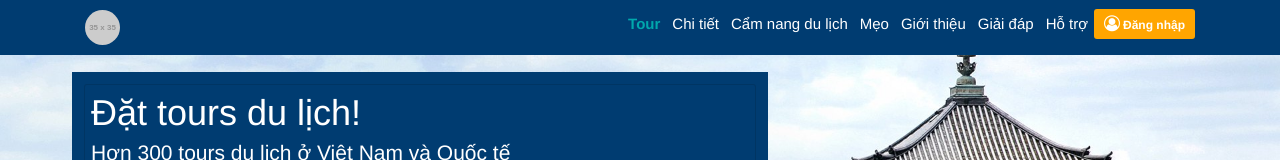
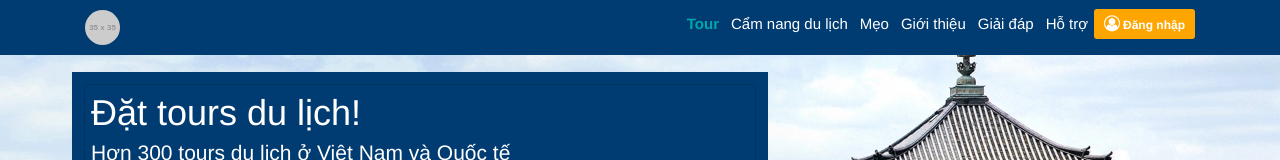
Before and after one commit to danhthanh418/wego-web, a React (Create React App) app: page / in a window 1280 px wide. Shown: the top 160 px of the page. Built offline with nearby package versions, Linux system fonts and the light colour scheme.

Commit message:
remove Chi tiet on NAV

```diff
--- a/src/components/CustomRouter.js
+++ b/src/components/CustomRouter.js
@@ -8,6 +8,7 @@ import Login from './Login'
 import TourDetail from './TourDetail'
 import Route  from 'react-router-dom/Route'
 import SearchDetail from './SearchDetail';
+import Tips from './Tips';
 class CustomRouter extends Component {
     render() {
         return (
@@ -15,7 +16,7 @@ class CustomRouter extends Component {
                 <Route exact path="/"  component={Tour}></Route>
                 <Route exact path="/chi-tiet"  component={TourDetail}></Route>
                 <Route exact path="/cam-nang"  component={TravelHandBook}></Route>
-                <Route exact path="/meo"  component={TravelHandBook}></Route>
+                <Route exact path="/meo"  component={Tips}></Route>
                 <Route exact path="/gioi-thieu"  component={AboutUs}></Route>
                 <Route exact path="/giai-dap"  component={Answer}></Route>
                 <Route exact path="/ho-tro"  component={Support}></Route>
--- a/src/components/Navigation.js
+++ b/src/components/Navigation.js
@@ -16,9 +16,9 @@ class Navigation extends Component {
                             <li className="nav-item">
                                 <NavLink to="/" className="nav-link h5" exact  activeStyle={{color:"#00a8ad", fontWeight:"bold"}}>Tour</NavLink>
                             </li>
-                            <li className="nav-item">
+                            {/* <li className="nav-item">
                                 <NavLink to="/chi-tiet" className="nav-link h5" exact  activeStyle={{color:"#00a8ad", fontWeight:"bold"}}>Chi tiết</NavLink>
-                            </li>
+                            </li> */}
                             <li className="nav-item">
                                 <NavLink to="/cam-nang" className="nav-link h5" exact  activeStyle={{color:"#00a8ad", fontWeight:"bold"}}>Cẩm nang du lịch</NavLink>
                             </li>
```
